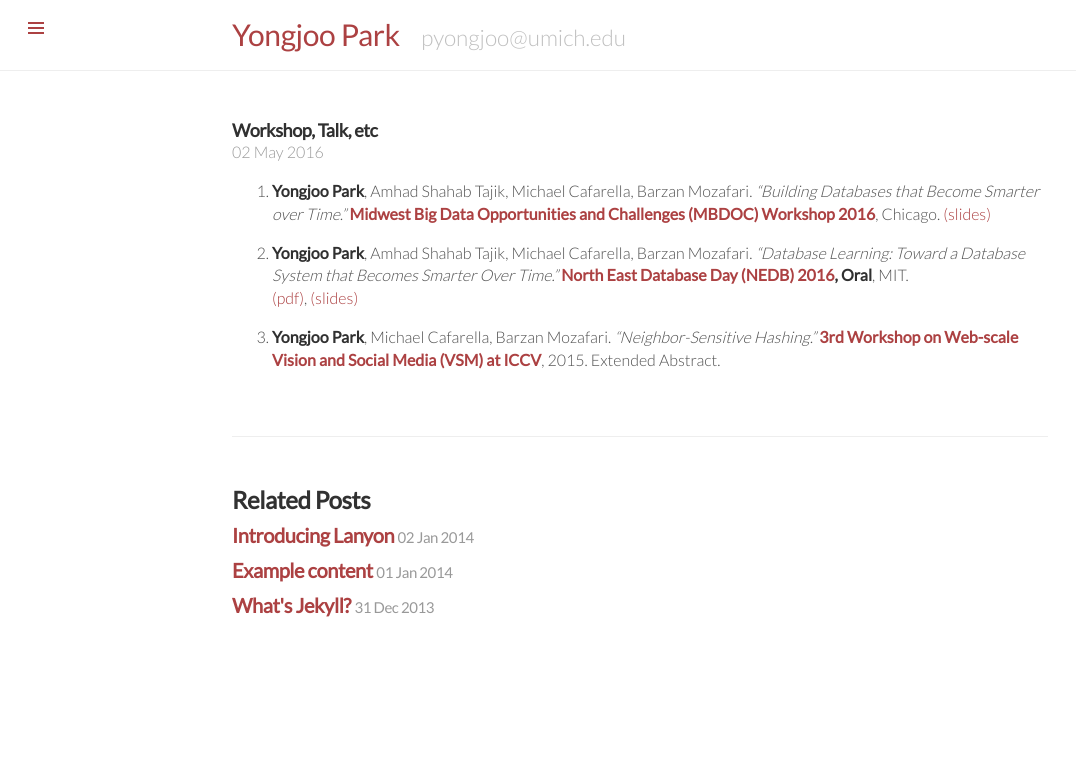
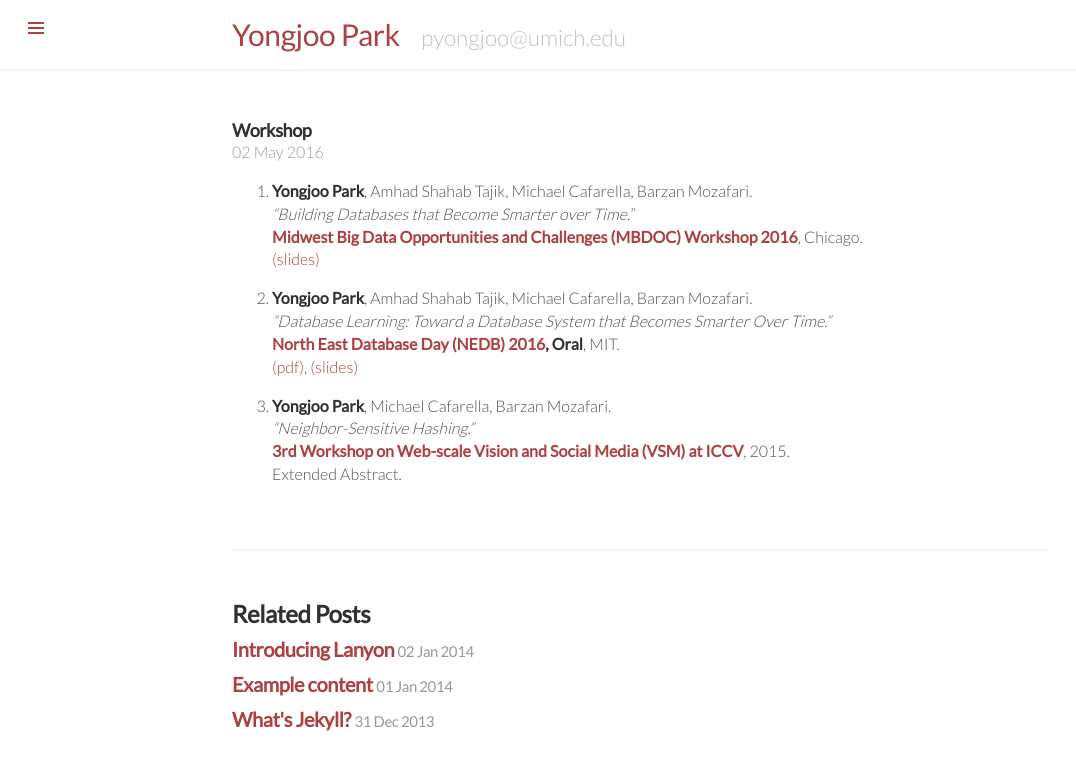
Before and after one commit to pyongjoo/pyongjoo.github.io, a Jekyll site: the page built from _publications/2016-05-02-others.md, in a window 1280 px wide. Shown: the top 770 px of the page, without its empty margins (0-1076 px from the left). Built offline with Jekyll 4.4.1, drawn with Linux system fonts in a browser that asks for light colours.

Commit message:
Update 2016-05-02-others.md

```diff
--- a/_publications/2016-05-02-others.md
+++ b/_publications/2016-05-02-others.md
@@ -1,6 +1,6 @@
 ---
 layout: post
-title: Workshop, Talk, etc
+title: Workshop
 ---
 
 1. **Yongjoo Park**, Amhad Shahab Tajik, Michael Cafarella, Barzan Mozafari.
@@ -12,7 +12,7 @@
 
 1. **Yongjoo Park**, Amhad Shahab Tajik, Michael Cafarella, Barzan Mozafari.
    *"Database Learning: Toward a Database System that Becomes Smarter Over Time."*
-   **[North East Database Day (NEDB) 2016](http://mitdbg.github.io/nedbday/2016/), Oral**, MIT.<br/>
+   **[North East Database Day (NEDB) 2016](http://mitdbg.github.io/nedbday/2016/), Oral**, MIT.
    [(pdf)]({{ site.url }}/resources/ypark_nedb16.pdf),
    [(slides)]({{ site.url }}/resources/ypark_nedb16_slides.pdf)
 
```
